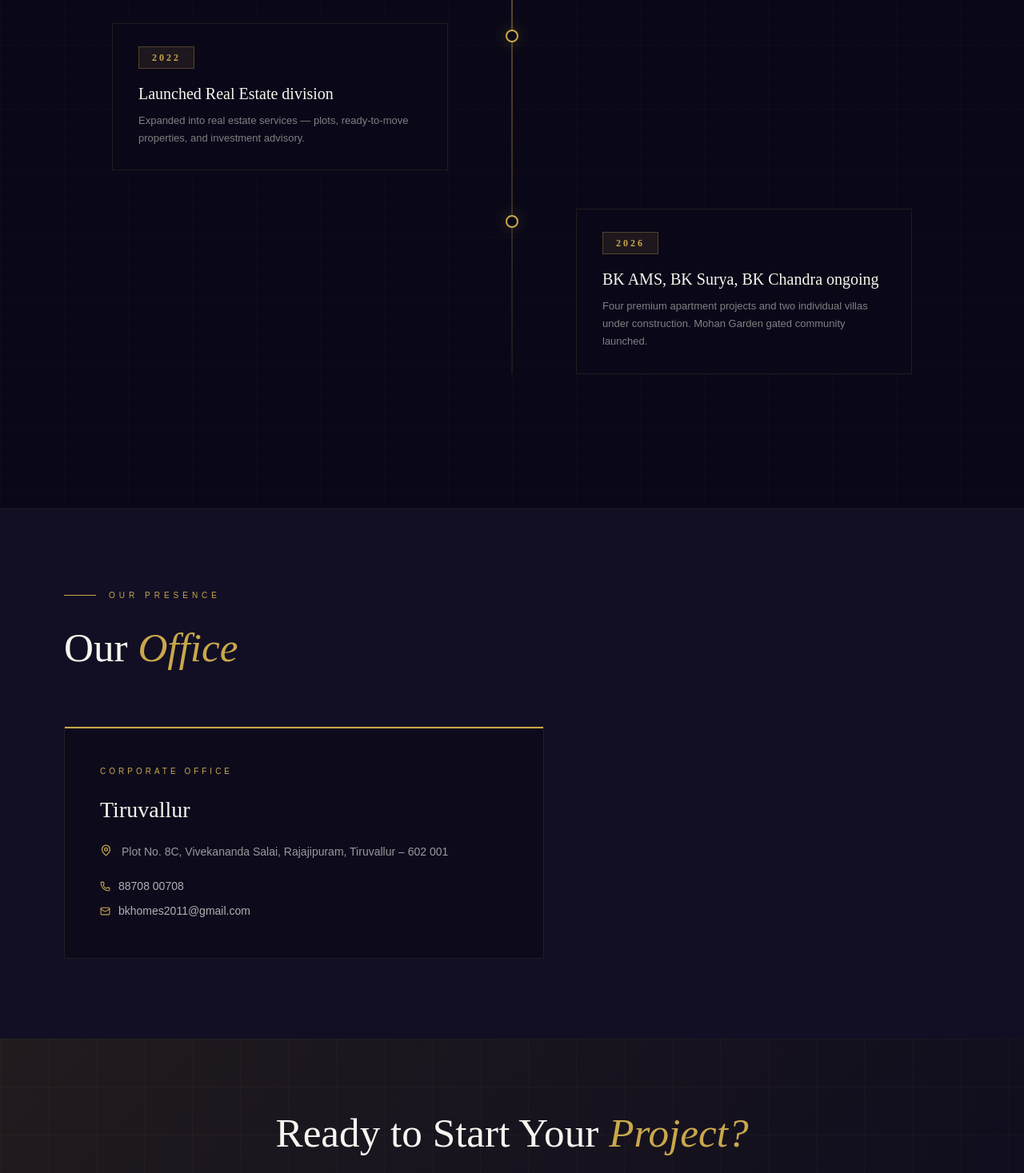
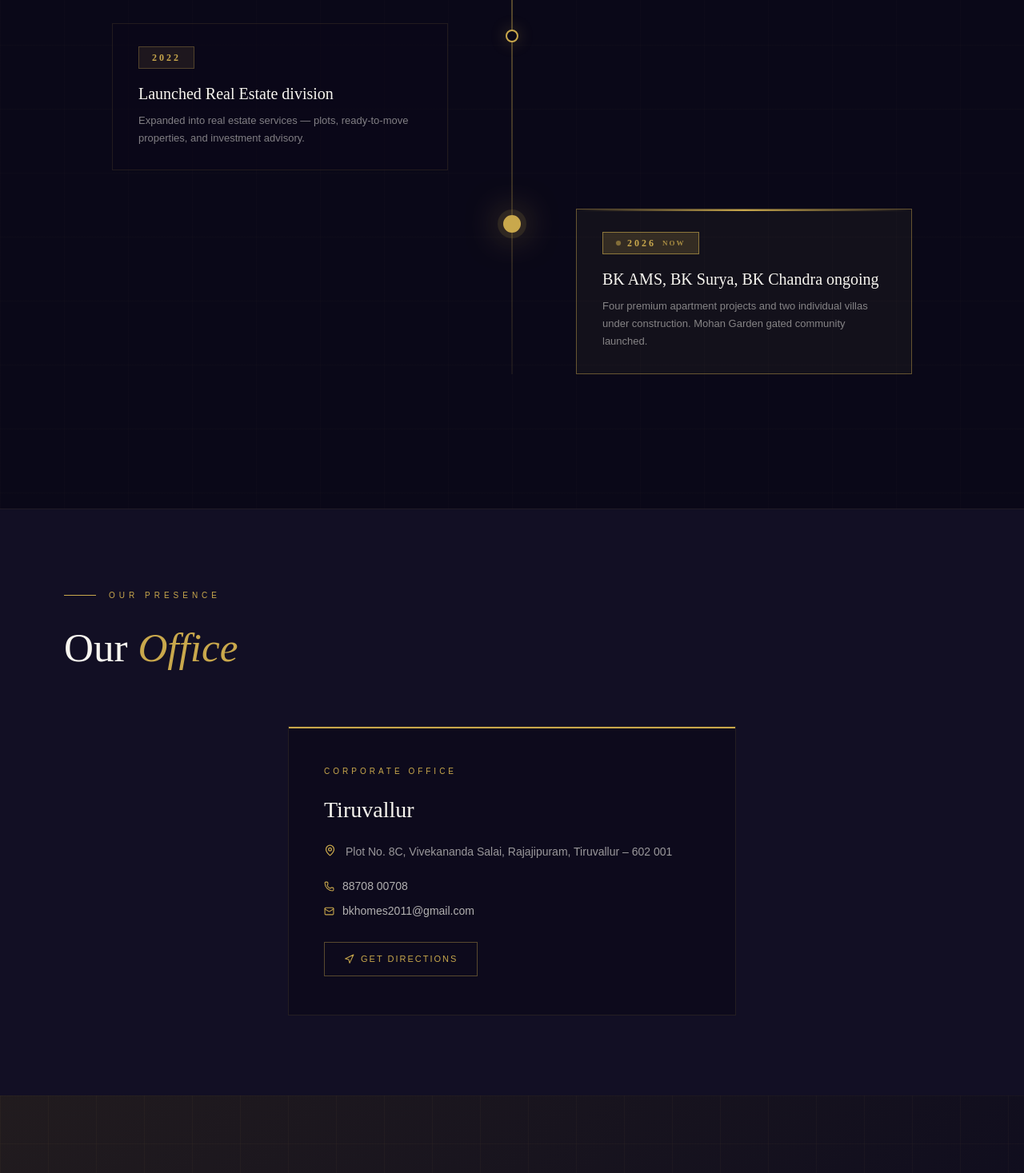
Before and after one commit to jeevesh182005/bkhomes-website-v2, a React (Vite) app: page /about in a window 1280 px wide. Shown: the part 3009-4476 px from the top of the page at 80% size. Built offline with nearby package versions, Linux system fonts and the light colour scheme; no server answers.

Commit message:
Update About, Contact, and Project details

```diff
--- a/package.json
+++ b/package.json
@@ -15,6 +15,7 @@
     "vite": "^8.0.12"
   },
   "dependencies": {
+    "@emailjs/browser": "^4.4.1",
     "@react-three/drei": "^10.7.7",
     "@react-three/fiber": "^9.6.1",
     "@vitejs/plugin-react": "^6.0.2",
--- a/src/data/projects.js
+++ b/src/data/projects.js
@@ -135,28 +135,24 @@ export const ongoingApartments = [
     status: "Ongoing",
     location: "Tiruvallur",
     contact: "88708 00708",
-    floors: 4,
-    totalFlats: 8,
-    plotSize: "40'×60'",
+    floors: 3,
+    totalFlats: 5,
+    plotSize: "40' × 60'",
     image: "https://images.unsplash.com/photo-1545324418-cc1a3fa10c00?w=900&q=80",
     flatTypes: [
-      { flat: "F1", area: 990, uds: 400, facing: "East", status: "Available" },
-      { flat: "F2", area: 990, uds: 400, facing: "East", status: "Available" },
-      { flat: "S1", area: 990, uds: 400, facing: "East", status: "Available" },
-      { flat: "S2", area: 990, uds: 400, facing: "East", status: "Available" },
-      { flat: "T1", area: 990, uds: 400, facing: "East", status: "Available" },
-      { flat: "T2", area: 990, uds: 400, facing: "East", status: "Available" },
-      { flat: "4F1", area: 990, uds: 400, facing: "East", status: "Available" },
-      { flat: "4F2", area: 990, uds: 400, facing: "East", status: "Available" },
+      { flat: "F1", area: "1772", uds: "394", facing: "East (Full Floor)", status: "Available" },
+      { flat: "S1", area: "922", uds: "205", facing: "East (Front)", status: "Available" },
+      { flat: "S2", area: "850", uds: "189", facing: "East (Back)", status: "Available" },
+      { flat: "T1", area: "922", uds: "205", facing: "East (Front)", status: "Available" },
+      { flat: "T2", area: "850", uds: "189", facing: "East (Back)", status: "Available" },
     ],
     floorAvailability: [
-      { floor: "1st Floor", units: [{ id: "F1", status: "Available", area: 990, facing: "East" }, { id: "F2", status: "Available", area: 990, facing: "East" }] },
-      { floor: "2nd Floor", units: [{ id: "S1", status: "Available", area: 990, facing: "East" }, { id: "S2", status: "Available", area: 990, facing: "East" }] },
-      { floor: "3rd Floor", units: [{ id: "T1", status: "Available", area: 990, facing: "East" }, { id: "T2", status: "Available", area: 990, facing: "East" }] },
-      { floor: "4th Floor", units: [{ id: "4F1", status: "Available", area: 990, facing: "East" }, { id: "4F2", status: "Available", area: 990, facing: "East" }] },
+      { floor: "1st Floor", units: [{ id: "F1", status: "Available", area: 1772, facing: "East (Full Floor – 3BHK)" }] },
+      { floor: "2nd Floor", units: [{ id: "S1", status: "Available", area: 922, facing: "East (Front)" }, { id: "S2", status: "Available", area: 850, facing: "East (Back)" }] },
+      { floor: "3rd Floor", units: [{ id: "T1", status: "Available", area: 922, facing: "East (Front)" }, { id: "T2", status: "Available", area: 850, facing: "East (Back)" }] },
     ],
-    features: ["Lift", "Covered Parking", "East Facing", "3 BHK", "Balcony"],
-    description: "BK Aran is a premium 4-floor apartment complex in Tiruvallur with beautifully designed 3BHK units, modern finishes and all essential amenities.",
+    features: ["Lift", "Covered Parking", "East Facing", "3 BHK", "Balcony", "Pooja Room"],
+    description: "BK Aran is a premium 3-floor apartment complex in Tiruvallur. 1st floor features a spacious single 3BHK unit of 1772 sqft. 2nd and 3rd floors each have two 3BHK units. Ground floor is dedicated parking.",
     hasFloorPlan: true,
     floorPlan: {
       width: 40, depth: 60,
@@ -295,28 +291,7 @@ export const ongoingVillas = [
 // ── COMPLETED PROJECTS ────────────────────────────────────────────────────────
 export const completedProjects = [
   { name: "BK Skandha North", type: "Villa", location: "Tiruvallur" },
-  { name: "Saraswathi Manor", type: "Apartment", location: "Balaji Nagar, Medavakkam" },
-  { name: "Babu Manor", type: "Apartment", location: "Balaji Nagar, Medavakkam" },
-  { name: "Ambu Manor", type: "Apartment", location: "Balaji Nagar, Medavakkam" },
-  { name: "BK Enclave", type: "Apartment", location: "Balaji Nagar, Medavakkam" },
-  { name: "BK Castle", type: "Apartment", location: "Veerabathra Nagar, Medavakkam" },
-  { name: "BK Blossom", type: "Apartment", location: "Tiruvallur" },
-  { name: "BK Pinnacle", type: "Apartment", location: "Jayalakshmi Nagar, Santhosapuram" },
-  { name: "Drona Divine", type: "Apartment", location: "Visalakshi Nagar, Santhosapuram" },
-  { name: "The Emerald", type: "Apartment", location: "Balaji Nagar, Medavakkam" },
-  { name: "BK Brindhavanam", type: "Apartment", location: "Poonga Nagar, Tiruvallur" },
-  { name: "BK Krisha", type: "Apartment", location: "Sri Padmavathi Nagar, Tiruvallur" },
-  { name: "BK Padmanabham", type: "Apartment", location: "SRP Colony, Perambur" },
-  { name: "BK Kurinji", type: "Apartment", location: "Kurinji Street, Tiruvallur" },
   { name: "BK Magizhagam", type: "Apartment", location: "Sakthi Kovil Cross Street, Tiruvallur" },
-  { name: "BK Nandhalala", type: "Apartment", location: "Jawahar Nagar, Perambur" },
-  { name: "BK Divine", type: "Villa", location: "Tiruvallur" },
-  { name: "BK Tulip", type: "Villa", location: "Tiruvallur" },
-  { name: "BK Trinity", type: "Villa", location: "Tiruvallur" },
-  { name: "BK Twins", type: "Villa", location: "Tiruvallur" },
-  { name: "BK Thangam", type: "Villa", location: "Tiruvallur" },
-  { name: "BK Square", type: "Villa", location: "Poonthottam Nagar, Tiruvallur" },
-  { name: "BK Ratan", type: "Commercial", location: "Tiruvallur" },
 ];
 
 // ── CONTRACT WORK ─────────────────────────────────────────────────────────────
--- a/src/pages/AboutPage.jsx
+++ b/src/pages/AboutPage.jsx
@@ -2,7 +2,7 @@ import { useRef, useEffect } from 'react';
 import { Link } from 'react-router-dom';
 import { motion } from 'framer-motion';
 import officeImg from '../assets/Office.jpg';
-import { ArrowRight, Award, Users, Building2, MapPin, Phone, Mail } from 'lucide-react';
+import { ArrowRight, Award, Users, Building2, MapPin, Phone, Mail, Navigation } from 'lucide-react';
 import { company, completedProjects } from '../data/projects';
 
 function useReveal() {
@@ -270,6 +270,7 @@ export default function AboutPage() {
 
           {timeline.map((item, i) => {
             const isLeft = i % 2 === 0;
+            const isCurrent = item.year === '2026';
             return (
               <div key={i} className="timeline-item" style={{
                 display: 'flex',
@@ -282,12 +283,17 @@ export default function AboutPage() {
                 {/* Center dot */}
                 <div style={{
                   position: 'absolute', left: '50%', transform: 'translateX(-50%)',
-                  width: '16px', height: '16px', borderRadius: '50%',
-                  background: '#0a0818',
-                  border: '2px solid #C9A84C',
+                  width: isCurrent ? '22px' : '16px',
+                  height: isCurrent ? '22px' : '16px',
+                  borderRadius: '50%',
+                  background: isCurrent ? '#C9A84C' : '#0a0818',
+                  border: `2px solid #C9A84C`,
                   zIndex: 2,
-                  boxShadow: '0 0 20px rgba(201,168,76,0.3)',
+                  boxShadow: isCurrent
+                    ? '0 0 0 4px rgba(201,168,76,0.2), 0 0 30px rgba(201,168,76,0.6)'
+                    : '0 0 20px rgba(201,168,76,0.3)',
                   top: '8px',
+                  animation: isCurrent ? 'dotPulse 2s ease-in-out infinite' : undefined,
                 }} />
 
                 {/* Card */}
@@ -298,31 +304,50 @@ export default function AboutPage() {
                   transition={{ duration: 0.6, delay: i * 0.1 }}
                   style={{
                     padding: '28px 32px',
-                    border: '1px solid rgba(201,168,76,0.12)',
-                    background: 'rgba(10,8,24,0.6)',
+                    border: `1px solid ${isCurrent ? 'rgba(201,168,76,0.4)' : 'rgba(201,168,76,0.12)'}`,
+                    background: isCurrent ? 'rgba(201,168,76,0.05)' : 'rgba(10,8,24,0.6)',
                     position: 'relative',
                     maxWidth: '420px',
                     width: '100%',
+                    animation: isCurrent ? 'cardGlow 2.5s ease-in-out infinite' : undefined,
+                    overflow: 'hidden',
                   }}
                 >
+                  {isCurrent && (
+                    <div style={{
+                      position: 'absolute', top: 0, left: 0, right: 0, height: '2px',
+                      background: 'linear-gradient(90deg, transparent, #C9A84C, transparent)',
+                    }} />
+                  )}
                   {/* Year badge */}
                   <div style={{
-                    display: 'inline-block',
+                    display: 'inline-flex', alignItems: 'center', gap: '8px',
                     padding: '4px 16px',
-                    background: 'rgba(201,168,76,0.1)',
-                    border: '1px solid rgba(201,168,76,0.3)',
+                    background: isCurrent ? 'rgba(201,168,76,0.18)' : 'rgba(201,168,76,0.1)',
+                    border: `1px solid ${isCurrent ? 'rgba(201,168,76,0.6)' : 'rgba(201,168,76,0.3)'}`,
                     fontSize: '12px', letterSpacing: '3px',
                     color: '#C9A84C',
                     fontFamily: 'Cormorant Garamond, serif',
                     fontWeight: 600,
                     marginBottom: '16px',
                   }}>
+                    {isCurrent && (
+                      <span style={{
+                        width: '6px', height: '6px', borderRadius: '50%',
+                        background: '#C9A84C',
+                        animation: 'pulse 1.5s ease-in-out infinite',
+                        flexShrink: 0,
+                      }} />
+                    )}
                     {item.year}
+                    {isCurrent && (
+                      <span style={{ fontSize: '9px', letterSpacing: '2px', color: '#C9A84C', opacity: 0.8 }}>NOW</span>
+                    )}
                   </div>
                   <h4 style={{
                     fontFamily: 'Cormorant Garamond, serif',
                     fontSize: '20px', fontWeight: 400,
-                    color: '#F8F6F0', marginBottom: '8px',
+                    color: isCurrent ? '#F8F6F0' : '#F8F6F0', marginBottom: '8px',
                   }}>{item.event}</h4>
                   <p style={{ fontSize: '13px', color: 'rgba(248,246,240,0.5)', lineHeight: 1.7 }}>
                     {item.detail}
@@ -354,13 +379,14 @@ export default function AboutPage() {
           Our <em style={{ fontStyle: 'italic', color: '#C9A84C' }}>Office</em>
         </h2>
 
-        <div style={{ display: 'grid', gridTemplateColumns: '1fr', gap: '24px', maxWidth: '600px' }}>
+        <div style={{ display: 'flex', justifyContent: 'center' }}>
           {Object.values(company.offices).map((office, i) => (
             <div key={i} style={{
               padding: '48px 44px',
               border: '1px solid rgba(201,168,76,0.12)',
               background: 'rgba(10,8,24,0.6)',
               position: 'relative', overflow: 'hidden',
+              maxWidth: '560px', width: '100%',
             }}>
               <div style={{
                 position: 'absolute', top: 0, left: 0, right: 0, height: '2px',
@@ -381,7 +407,7 @@ export default function AboutPage() {
                   {office.address}
                 </p>
               </div>
-              <div style={{ display: 'flex', flexDirection: 'column', gap: '10px' }}>
+              <div style={{ display: 'flex', flexDirection: 'column', gap: '10px', marginBottom: '28px' }}>
                 <a href="tel:8870800708" style={{
                   display: 'flex', gap: '10px', alignItems: 'center',
                   fontSize: '14px', color: 'rgba(248,246,240,0.7)', textDecoration: 'none',
@@ -397,10 +423,45 @@ export default function AboutPage() {
                   bkhomes2011@gmail.com
                 </a>
               </div>
+              <a
+                href="https://www.google.com/maps/search/BK+Homes+Tiruvallur/"
+                target="_blank"
+                rel="noreferrer"
+                style={{
+                  display: 'inline-flex', alignItems: 'center', gap: '8px',
+                  padding: '12px 24px',
+                  border: '1px solid rgba(201,168,76,0.4)',
+                  color: '#C9A84C',
+                  fontSize: '11px', letterSpacing: '2px', textTransform: 'uppercase',
+                  textDecoration: 'none',
+                  transition: 'all 0.3s',
+                  background: 'transparent',
+                }}
+                onMouseEnter={e => { e.currentTarget.style.background = 'rgba(201,168,76,0.1)'; e.currentTarget.style.borderColor = '#C9A84C'; }}
+                onMouseLeave={e => { e.currentTarget.style.background = 'transparent'; e.currentTarget.style.borderColor = 'rgba(201,168,76,0.4)'; }}
+              >
+                <Navigation size={13} />
+                Get Directions
+              </a>
             </div>
           ))}
         </div>
       </section>
+
+      <style>{`
+        @keyframes dotPulse {
+          0%, 100% { box-shadow: 0 0 0 4px rgba(201,168,76,0.2), 0 0 30px rgba(201,168,76,0.6); }
+          50% { box-shadow: 0 0 0 8px rgba(201,168,76,0.1), 0 0 50px rgba(201,168,76,0.9); }
+        }
+        @keyframes cardGlow {
+          0%, 100% { box-shadow: none; border-color: rgba(201,168,76,0.4); }
+          50% { box-shadow: 0 0 30px rgba(201,168,76,0.15), inset 0 0 60px rgba(201,168,76,0.04); border-color: rgba(201,168,76,0.7); }
+        }
+        @keyframes pulse {
+          0%, 100% { opacity: 0.5; transform: scale(1); }
+          50% { opacity: 1; transform: scale(1.3); }
+        }
+      `}</style>
 
       {/* ── CTA ── */}
       <section style={{
```
Also changed, not shown: src/pages/ContactPage.jsx (+34 -2 lines), src/pages/ProjectDetailPage.jsx (+8 -0 lines), 1 other file (tests, documents, lock files or other folders).
